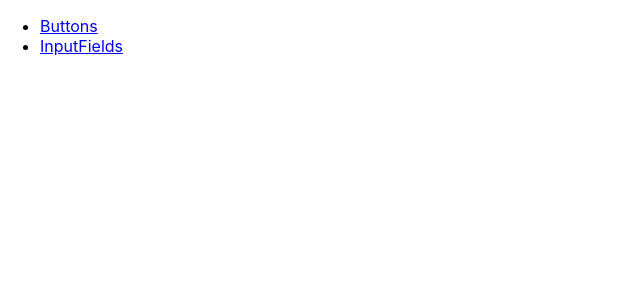
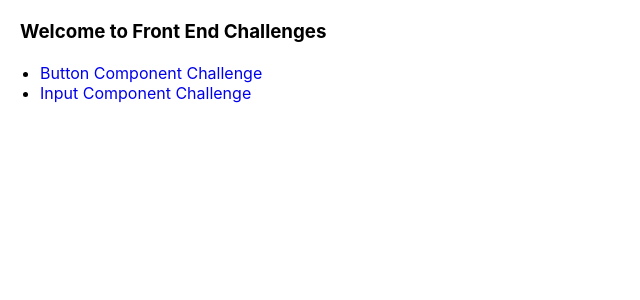
Before and after one commit to bipin-codes/front-end-challenges, a React (Create React App) app: page / in a window 1280 px wide. Shown: the top 300 px of the page, without its empty margins (0-640 px from the left). Built offline with nearby package versions, Linux system fonts and the light colour scheme.

Commit message:
Base Styling Fixed

```diff
--- a/src/pages/Base.tsx
+++ b/src/pages/Base.tsx
@@ -4,12 +4,17 @@ export const Index: React.FC = () => {
   return (
     <>
       <nav>
+        <h3 style={{ margin: "20px" }}>Welcome to Front End Challenges</h3>
         <ul>
           <li>
-            <Link to="/button">Buttons</Link>
+            <Link to="/button" style={{ textDecoration: "none" }}>
+              Button Component Challenge
+            </Link>
           </li>
           <li>
-            <Link to="/input">InputFields</Link>
+            <Link to="/input" style={{ textDecoration: "none" }}>
+              Input Component Challenge
+            </Link>
           </li>
           {/* <li>
             <Link to="/contact">Contact</Link>
```
